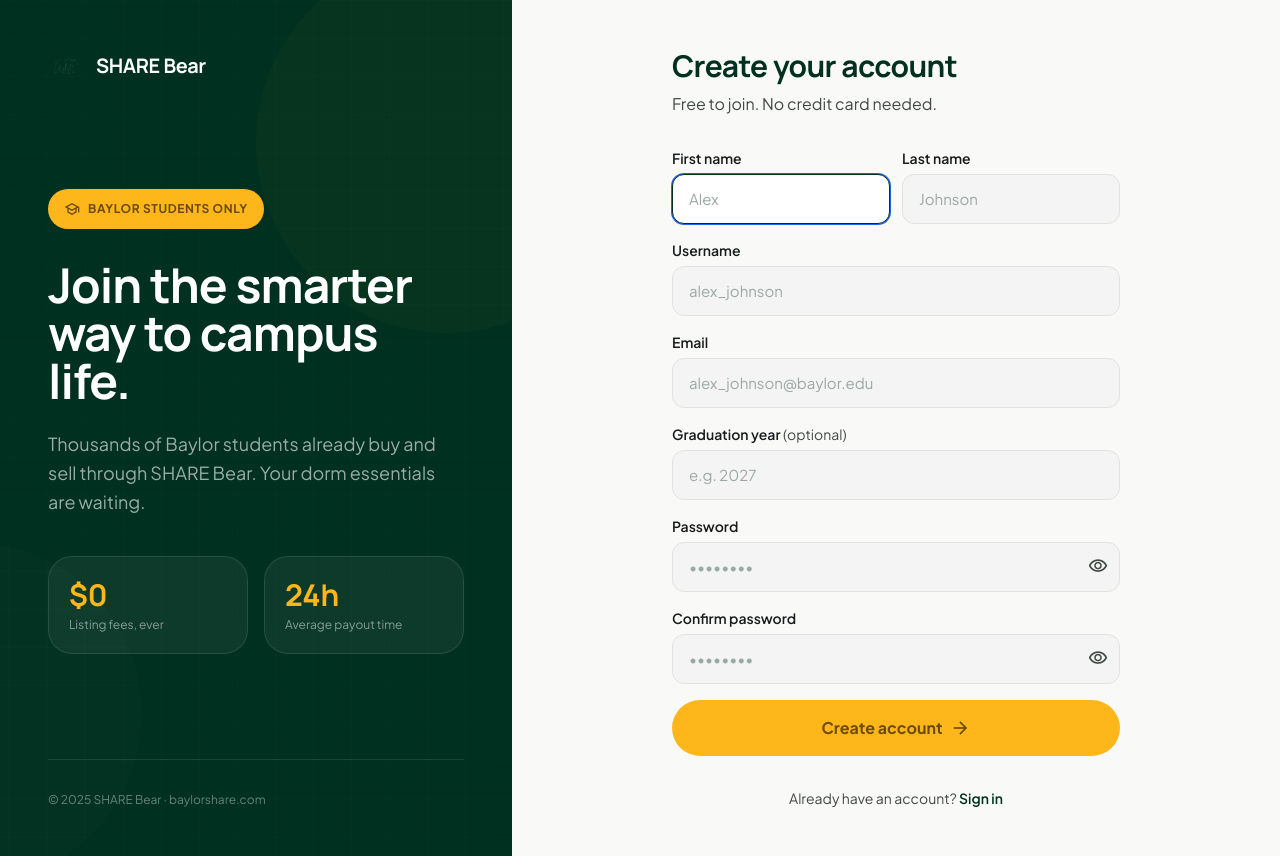
After one commit to emartinez-06/share-bear, a Django app: page /accounts/signup/ in a window 1280 px wide. The commit adds this page. Run offline with Django 5.2, Linux system fonts and the light colour scheme; parts of the project's set-up code (start-up, migrations or seed data) failed here and were passed over; some libraries are stand-ins or nearby versions.

Commit message:
user auth

```diff
--- a/config/settings.py
+++ b/config/settings.py
@@ -173,3 +173,7 @@
 STATICFILES_DIRS = [BASE_DIR / 'static']
 
 AUTH_USER_MODEL = 'users.User'
+
+LOGIN_URL = '/accounts/login/'
+LOGIN_REDIRECT_URL = '/'
+LOGOUT_REDIRECT_URL = '/'
--- a/config/urls.py
+++ b/config/urls.py
@@ -1,8 +1,10 @@
 from django.contrib import admin
-from django.urls import path
+from django.urls import include, path
+
 from core.views import home_view
 
 urlpatterns = [
     path('admin/', admin.site.urls),
-    path('', home_view),
+    path('', home_view, name='home'),
+    path('accounts/', include('users.urls')),
 ]
--- /dev/null
+++ b/templates/base_auth.html
@@ -0,0 +1,92 @@
+{% load static %}
+<!DOCTYPE html>
+<html class="light" lang="en">
+<head>
+    <meta charset="utf-8"/>
+    <meta content="width=device-width, initial-scale=1.0" name="viewport"/>
+    <title>{% block title %}SHARE Bear{% endblock %}</title>
+
+    <link rel="preconnect" href="https://fonts.googleapis.com">
+    <link rel="preconnect" href="https://fonts.gstatic.com" crossorigin>
+    <link href="https://fonts.googleapis.com/css2?family=Manrope:wght@400;500;600;700;800&family=Plus+Jakarta+Sans:wght@400;500;600;700;800&display=swap" rel="stylesheet"/>
+    <link href="https://fonts.googleapis.com/css2?family=Material+Symbols+Outlined:wght,FILL@100..700,0..1&display=swap" rel="stylesheet"/>
+
+    <script src="https://cdn.tailwindcss.com?plugins=forms"></script>
+    <style>
+        .material-symbols-outlined {
+            font-variation-settings: 'FILL' 0, 'wght' 400, 'GRAD' 0, 'opsz' 24;
+            display: inline-block;
+            line-height: 1;
+            text-transform: none;
+            letter-spacing: normal;
+            word-wrap: normal;
+            white-space: nowrap;
+            direction: ltr;
+        }
+        body { font-family: 'Plus Jakarta Sans', sans-serif; background-color: #f9f9f8; }
+        h1, h2, h3, h4, h5, h6 { font-family: 'Manrope', sans-serif; }
+        .ambient-shadow { box-shadow: 0 20px 40px -4px rgba(0,48,32,0.06); }
+        @keyframes fadeUp {
+            from { opacity: 0; transform: translateY(16px); }
+            to   { opacity: 1; transform: translateY(0); }
+        }
+        .fade-up { animation: fadeUp 0.45s ease-out both; }
+        .field-input {
+            width: 100%;
+            background: #f3f4f3;
+            border: 1.5px solid #e1e3e2;
+            border-radius: 0.75rem;
+            padding: 0.75rem 1rem;
+            font-family: 'Plus Jakarta Sans', sans-serif;
+            font-size: 0.9375rem;
+            color: #191c1c;
+            transition: border-color 0.2s, background 0.2s;
+        }
+        .field-input:focus {
+            outline: none;
+            border-color: #003020;
+            background: #ffffff;
+        }
+        .field-input::placeholder { color: #9ca8a4; }
+        .field-input.error { border-color: #dc2626; }
+    </style>
+    <script>
+        tailwind.config = {
+            darkMode: 'class',
+            theme: {
+                extend: {
+                    colors: {
+                        primary: '#003020',
+                        'primary-container': '#154734',
+                        'on-primary': '#ffffff',
+                        'secondary-container': '#feb71a',
+                        'on-secondary-container': '#6b4b00',
+                        surface: '#f9f9f8',
+                        'surface-container-low': '#f3f4f3',
+                        'surface-container': '#edeeed',
+                        'surface-container-high': '#e1e3e2',
+                        'surface-container-lowest': '#ffffff',
+                        'on-surface': '#191c1c',
+                        'on-surface-variant': '#414944',
+                        'outline-variant': '#c0c9c2',
+                    },
+                    borderRadius: {
+                        DEFAULT: '1rem',
+                        lg: '1.5rem',
+                        xl: '2rem',
+                        full: '9999px',
+                    },
+                    fontFamily: {
+                        display: ['Manrope', 'sans-serif'],
+                        body: ['"Plus Jakarta Sans"', 'sans-serif'],
+                    },
+                    letterSpacing: { tightest: '-.02em' },
+                },
+            },
+        }
+    </script>
+</head>
+<body class="bg-surface text-on-surface antialiased min-h-screen">
+{% block body %}{% endblock %}
+</body>
+</html>
--- /dev/null
+++ b/templates/users/signup.html
@@ -0,0 +1,210 @@
+{% extends "base_auth.html" %}
+{% block title %}Create Account — SHARE Bear{% endblock %}
+
+{% block body %}
+<div class="min-h-screen flex">
+
+    <!-- Left Panel: Brand -->
+    <div class="hidden lg:flex lg:w-5/12 xl:w-2/5 bg-primary flex-col justify-between p-12 relative overflow-hidden">
+        <div class="absolute inset-0 opacity-30 pointer-events-none">
+            <svg class="w-full h-full" viewBox="0 0 600 900" preserveAspectRatio="xMidYMid slice">
+                <defs>
+                    <pattern id="grid" width="40" height="40" patternUnits="userSpaceOnUse">
+                        <path d="M 40 0 L 0 0 0 40" fill="none" stroke="rgba(255,255,255,0.08)" stroke-width="1"/>
+                    </pattern>
+                </defs>
+                <rect width="100%" height="100%" fill="url(#grid)"/>
+                <circle cx="500" cy="150" r="200" fill="rgba(254,183,26,0.10)"/>
+                <circle cx="0"   cy="750" r="180" fill="rgba(255,255,255,0.04)"/>
+            </svg>
+        </div>
+
+        <div class="relative z-10 flex items-center gap-3">
+            <img src="/static/images/bearLogo.png" alt="SHARE Bear" class="w-9 h-9 rounded-lg object-cover">
+            <span class="font-display font-bold text-xl tracking-tightest text-on-primary">SHARE Bear</span>
+        </div>
+
+        <div class="relative z-10">
+            <div class="inline-flex items-center gap-2 bg-secondary-container text-on-secondary-container px-4 py-2 rounded-full text-xs font-bold uppercase tracking-wider mb-8">
+                <span class="material-symbols-outlined text-base">school</span>
+                Baylor Students Only
+            </div>
+            <h1 class="font-display font-bold text-4xl xl:text-5xl text-on-primary leading-tight tracking-tightest mb-6">
+                Join the smarter way to campus life.
+            </h1>
+            <p class="text-on-primary/60 font-body text-lg leading-relaxed mb-10">
+                Thousands of Baylor students already buy and sell through SHARE Bear. Your dorm essentials are waiting.
+            </p>
+            <div class="grid grid-cols-2 gap-4">
+                <div class="bg-on-primary/5 rounded-lg p-5 border border-on-primary/10">
+                    <p class="font-display font-bold text-3xl text-secondary-container mb-1">$0</p>
+                    <p class="text-on-primary/50 text-xs font-body">Listing fees, ever</p>
+                </div>
+                <div class="bg-on-primary/5 rounded-lg p-5 border border-on-primary/10">
+                    <p class="font-display font-bold text-3xl text-secondary-container mb-1">24h</p>
+                    <p class="text-on-primary/50 text-xs font-body">Average payout time</p>
+                </div>
+            </div>
+        </div>
+
+        <div class="relative z-10 border-t border-on-primary/10 pt-8">
+            <p class="text-on-primary/40 text-xs font-body">© 2025 SHARE Bear · baylorshare.com</p>
+        </div>
+    </div>
+
+    <!-- Right Panel: Form -->
+    <div class="flex-1 flex flex-col items-center justify-center px-6 py-12 lg:px-16 overflow-y-auto">
+
+        <a href="/" class="lg:hidden flex items-center gap-3 mb-10">
+            <img src="/static/images/bearLogo.png" alt="SHARE Bear" class="w-8 h-8 rounded-lg object-cover">
+            <span class="font-display font-bold text-lg tracking-tightest text-primary">SHARE Bear</span>
+        </a>
+
+        <div class="w-full max-w-md fade-up">
+            <div class="mb-8">
+                <h2 class="font-display font-bold text-3xl text-primary tracking-tightest mb-2">Create your account</h2>
+                <p class="text-on-surface-variant font-body">Free to join. No credit card needed.</p>
+            </div>
+
+            {% if form.non_field_errors %}
+            <div class="mb-6 bg-red-50 border border-red-200 rounded-lg px-4 py-3 flex items-start gap-3">
+                <span class="material-symbols-outlined text-red-500 text-xl shrink-0 mt-0.5">error</span>
+                <div>
+                    {% for error in form.non_field_errors %}
+                    <p class="text-red-700 text-sm font-body">{{ error }}</p>
+                    {% endfor %}
+                </div>
+            </div>
+            {% endif %}
+
+            <form method="post" action="{% url 'signup' %}" class="space-y-4" novalidate>
+                {% csrf_token %}
+
+                <div class="grid grid-cols-2 gap-3">
+                    <div>
+                        <label class="block text-sm font-semibold text-on-surface mb-1.5 font-body" for="id_first_name">First name</label>
+                        <input
+                            class="field-input {% if form.first_name.errors %}error{% endif %}"
+                            type="text" id="id_first_name" name="first_name"
+                            value="{{ form.first_name.value|default:'' }}"
+                            placeholder="Alex" autocomplete="given-name" autofocus>
+                        {% if form.first_name.errors %}
+                        <p class="mt-1 text-xs text-red-600 font-body">{{ form.first_name.errors|first }}</p>
+                        {% endif %}
+                    </div>
+                    <div>
+                        <label class="block text-sm font-semibold text-on-surface mb-1.5 font-body" for="id_last_name">Last name</label>
+                        <input
+                            class="field-input {% if form.last_name.errors %}error{% endif %}"
+                            type="text" id="id_last_name" name="last_name"
+                            value="{{ form.last_name.value|default:'' }}"
+                            placeholder="Johnson" autocomplete="family-name">
+                        {% if form.last_name.errors %}
+                        <p class="mt-1 text-xs text-red-600 font-body">{{ form.last_name.errors|first }}</p>
+                        {% endif %}
+                    </div>
+                </div>
+
+                <div>
+                    <label class="block text-sm font-semibold text-on-surface mb-1.5 font-body" for="id_username">Username</label>
+                    <input
+                        class="field-input {% if form.username.errors %}error{% endif %}"
+                        type="text" id="id_username" name="username"
+                        value="{{ form.username.value|default:'' }}"
+                        placeholder="alex_johnson" autocomplete="username">
+                    {% if form.username.errors %}
+                    <p class="mt-1.5 text-xs text-red-600 font-body">{{ form.username.errors|first }}</p>
+                    {% endif %}
+                </div>
+
+                <div>
+                    <label class="block text-sm font-semibold text-on-surface mb-1.5 font-body" for="id_email">Email</label>
+                    <input
+                        class="field-input {% if form.email.errors %}error{% endif %}"
+                        type="email" id="id_email" name="email"
+                        value="{{ form.email.value|default:'' }}"
+                        placeholder="alex_johnson@baylor.edu" autocomplete="email">
+                    {% if form.email.errors %}
+                    <p class="mt-1.5 text-xs text-red-600 font-body">{{ form.email.errors|first }}</p>
+                    {% endif %}
+                </div>
+
+                <div>
+                    <label class="block text-sm font-semibold text-on-surface mb-1.5 font-body" for="id_graduation_year">
+                        Graduation year <span class="font-normal text-on-surface-variant">(optional)</span>
+                    </label>
+                    <input
+                        class="field-input {% if form.graduation_year.errors %}error{% endif %}"
+                        type="number" id="id_graduation_year" name="graduation_year"
+                        value="{{ form.graduation_year.value|default:'' }}"
+                        placeholder="e.g. 2027" min="2000" max="2100">
+                    {% if form.graduation_year.errors %}
+                    <p class="mt-1.5 text-xs text-red-600 font-body">{{ form.graduation_year.errors|first }}</p>
+                    {% endif %}
+                </div>
+
+                <div>
+                    <label class="block text-sm font-semibold text-on-surface mb-1.5 font-body" for="id_password1">Password</label>
+                    <div class="relative">
+                        <input
+                            class="field-input pr-12 {% if form.password1.errors %}error{% endif %}"
+                            type="password" id="id_password1" name="password1"
+                            placeholder="••••••••" autocomplete="new-password">
+                        <button type="button" onclick="togglePassword('id_password1', this)"
+                            class="absolute right-3 top-1/2 -translate-y-1/2 text-on-surface-variant hover:text-primary transition-colors">
+                            <span class="material-symbols-outlined text-xl">visibility</span>
+                        </button>
+                    </div>
+                    {% if form.password1.errors %}
+                    <p class="mt-1.5 text-xs text-red-600 font-body">{{ form.password1.errors|first }}</p>
+                    {% endif %}
+                </div>
+
+                <div>
+                    <label class="block text-sm font-semibold text-on-surface mb-1.5 font-body" for="id_password2">Confirm password</label>
+                    <div class="relative">
+                        <input
+                            class="field-input pr-12 {% if form.password2.errors %}error{% endif %}"
+                            type="password" id="id_password2" name="password2"
+                            placeholder="••••••••" autocomplete="new-password">
+                        <button type="button" onclick="togglePassword('id_password2', this)"
+                            class="absolute right-3 top-1/2 -translate-y-1/2 text-on-surface-variant hover:text-primary transition-colors">
+                            <span class="material-symbols-outlined text-xl">visibility</span>
+                        </button>
+                    </div>
+                    {% if form.password2.errors %}
+                    <p class="mt-1.5 text-xs text-red-600 font-body">{{ form.password2.errors|first }}</p>
+                    {% endif %}
+                </div>
+
+                <button type="submit"
+                    class="w-full bg-secondary-container text-on-secondary-container font-bold font-body py-3.5 rounded-xl hover:brightness-95 active:scale-95 transition-all flex items-center justify-center gap-2 mt-2">
+                    Create account
+                    <span class="material-symbols-outlined text-xl">arrow_forward</span>
+                </button>
+            </form>
+
+            <div class="mt-8 text-center">
+                <p class="text-on-surface-variant text-sm font-body">
+                    Already have an account?
+                    <a href="{% url 'login' %}" class="font-semibold text-primary hover:underline">Sign in</a>
+                </p>
+            </div>
+        </div>
+    </div>
+</div>
+
+<script>
+function togglePassword(inputId, btn) {
+    const input = document.getElementById(inputId);
+    const icon = btn.querySelector('.material-symbols-outlined');
+    if (input.type === 'password') {
+        input.type = 'text';
+        icon.textContent = 'visibility_off';
+    } else {
+        input.type = 'password';
+        icon.textContent = 'visibility';
+    }
+}
+</script>
+{% endblock %}
--- /dev/null
+++ b/users/forms.py
@@ -0,0 +1,34 @@
+from django import forms
+from django.contrib.auth.forms import UserCreationForm
+
+from .models import User
+
+
+class SignupForm(UserCreationForm):
+    first_name = forms.CharField(max_length=30, required=True)
+    last_name = forms.CharField(max_length=30, required=True)
+    email = forms.EmailField(required=True)
+    graduation_year = forms.IntegerField(
+        required=False,
+        min_value=2000,
+        max_value=2100,
+        widget=forms.NumberInput(attrs={'placeholder': 'e.g. 2027'}),
+    )
+
+    class Meta:
+        model = User
+        fields = ('first_name', 'last_name', 'username', 'email', 'graduation_year', 'password1', 'password2')
+
+    def save(self, commit: bool = True) -> User:
+        user = super().save(commit=False)
+        user.email = self.cleaned_data['email']
+        user.first_name = self.cleaned_data['first_name']
+        user.last_name = self.cleaned_data['last_name']
+        if commit:
+            user.save()
+        return user
+
+
+class LoginForm(forms.Form):
+    username = forms.CharField(max_length=150)
+    password = forms.CharField(widget=forms.PasswordInput)
--- /dev/null
+++ b/users/urls.py
@@ -0,0 +1,10 @@
+from django.urls import path
+
+from . import views
+
+urlpatterns = [
+    path('signup/', views.signup_view, name='signup'),
+    path('login/', views.login_view, name='login'),
+    path('logout/', views.logout_view, name='logout'),
+    path('profile/', views.profile_view, name='profile'),
+]
--- a/users/views.py
+++ b/users/views.py
@@ -1,3 +1,52 @@
-from django.shortcuts import render
+from django.contrib import messages
+from django.contrib.auth import authenticate, login, logout
+from django.contrib.auth.decorators import login_required
+from django.shortcuts import redirect, render
 
-# Create your views here.
+from .forms import LoginForm, SignupForm
+
+
+def signup_view(request):
+    if request.user.is_authenticated:
+        return redirect('home')
+    if request.method == 'POST':
+        form = SignupForm(request.POST)
+        if form.is_valid():
+            user = form.save()
+            login(request, user)
+            messages.success(request, f'Welcome to SHARE Bear, {user.first_name or user.username}!')
+            return redirect('home')
+    else:
+        form = SignupForm()
+    return render(request, 'users/signup.html', {'form': form})
+
+
+def login_view(request):
+    if request.user.is_authenticated:
+        return redirect('home')
+    if request.method == 'POST':
+        form = LoginForm(request.POST)
+        if form.is_valid():
+            user = authenticate(
+                request,
+                username=form.cleaned_data['username'],
+                password=form.cleaned_data['password'],
+            )
+            if user is not None:
+                login(request, user)
+                next_url = request.GET.get('next', 'home')
+                return redirect(next_url)
+            form.add_error(None, 'Invalid username or password.')
+    else:
+        form = LoginForm()
+    return render(request, 'users/login.html', {'form': form})
+
+
+def logout_view(request):
+    logout(request)
+    return redirect('home')
+
+
+@login_required
+def profile_view(request):
+    return render(request, 'users/profile.html')
```
Also changed, not shown: templates/index.html (+17 -5 lines), templates/users/login.html (added, +159 -0 lines), templates/users/profile.html (added, +152 -0 lines).
